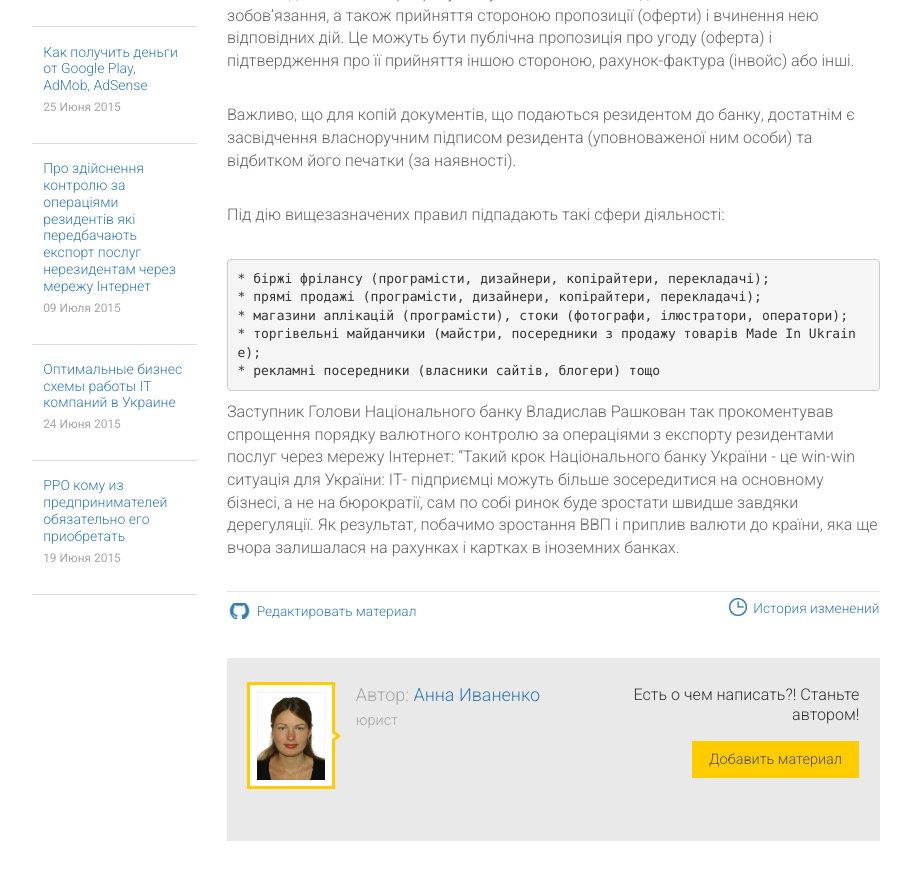
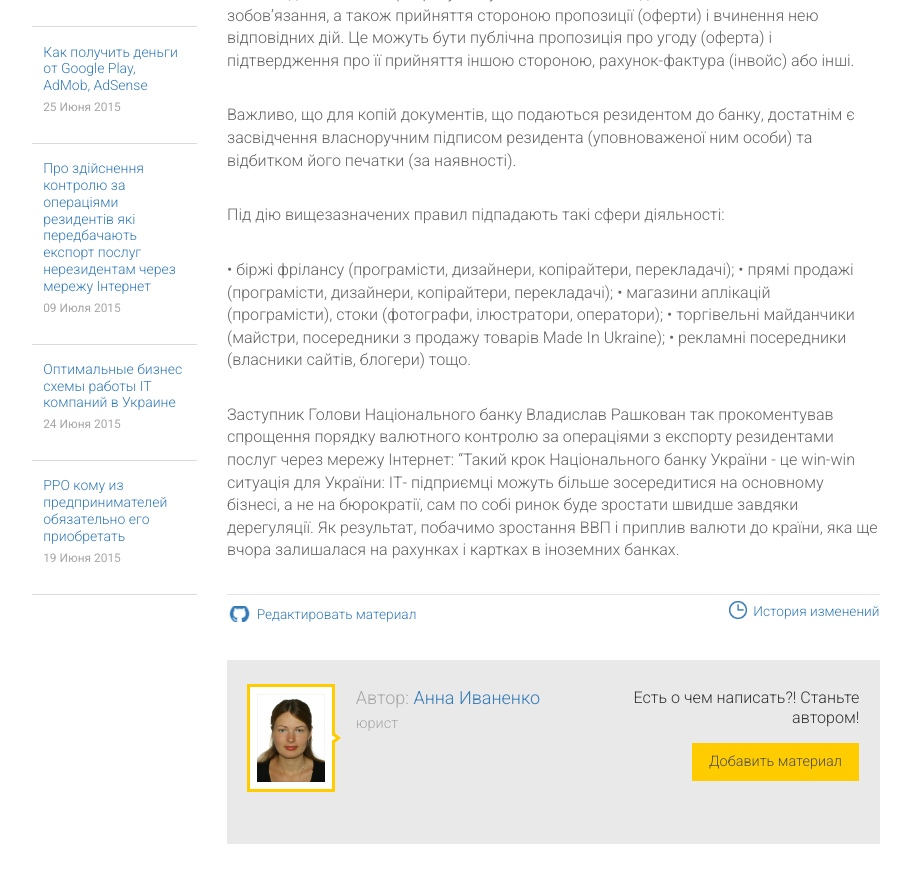
Before and after one commit to itinua/itinua.github.io, a Jekyll site: the page built from _posts/[a1] Работа с иностранными компаниями/2015-07-09-pro-zdіĭsnennya-kontrolyu-za-operatsіyami-rezidentіv-yakі-peredbachayut-eksport-poslug-nerezidentam-cherez-merezhu-іnternet.md, in a window 1280 px wide and 900 px high, scrolled down 817 px. Shown: the top 883 px of the window, without its empty margins (38-949 px from the left). Built offline with Jekyll 4.4.1, drawn with Linux system fonts in a browser that asks for light colours; Markdown is read by kramdown in place of the engine named in the settings; comment, search, counter and statistics services are not loaded.

```diff
--- a/_posts/[a1] Работа с иностранными компаниями/2015-07-09-pro-zdіĭsnennya-kontrolyu-za-operatsіyami-rezidentіv-yakі-peredbachayut-eksport-poslug-nerezidentam-cherez-merezhu-іnternet.md
+++ b/_posts/[a1] Работа с иностранными компаниями/2015-07-09-pro-zdіĭsnennya-kontrolyu-za-operatsіyami-rezidentіv-yakі-peredbachayut-eksport-poslug-nerezidentam-cherez-merezhu-іnternet.md
@@ -24,11 +24,11 @@ author: anna-ivanenko
 
 Під дію вищезазначених правил підпадають такі сфери діяльності:
 
-	* біржі фрілансу (програмісти, дизайнери, копірайтери, перекладачі);
-	* прямі продажі (програмісти, дизайнери, копірайтери, перекладачі);
-	* магазини аплікацій (програмісти), стоки (фотографи, ілюстратори, оператори);
-	* торгівельні майданчики (майстри, посередники з продажу товарів Made In Ukraine);
-	* рекламні посередники (власники сайтів, блогери) тощо
+•	біржі фрілансу (програмісти, дизайнери, копірайтери, перекладачі);
+•	прямі продажі (програмісти, дизайнери, копірайтери, перекладачі);
+•	магазини аплікацій (програмісти), стоки (фотографи, ілюстратори, оператори);
+•	торгівельні майданчики (майстри, посередники з продажу товарів Made In Ukraine);
+•	рекламні посередники (власники сайтів, блогери) тощо.
 
 Заступник Голови Національного банку Владислав Рашкован так прокоментував спрощення порядку валютного контролю за операціями з
 експорту резидентами послуг через мережу Інтернет: “Такий крок Національного банку України - це win-win ситуація для України:
```
